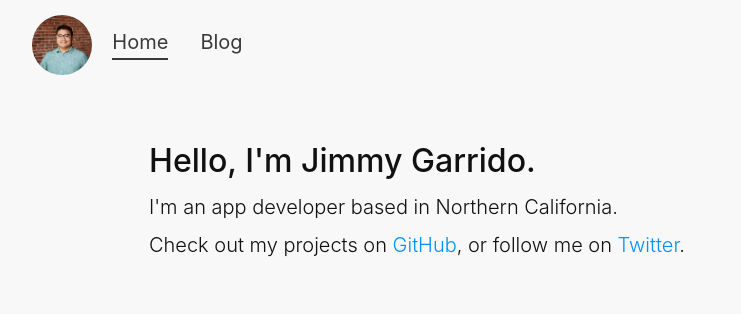
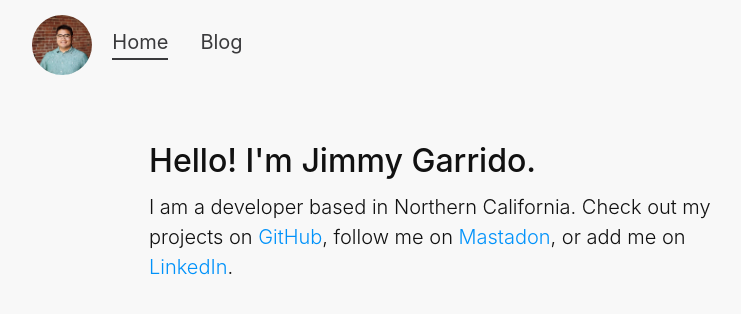
Before and after one commit to jimmgarrido/jimmgarr-site, a Jekyll site: the page built from index.html, in a window 1280 px wide. Shown: the top 314 px of the page, without its empty margins (189-930 px from the left). Built offline with Jekyll 4.4.1, drawn with Linux system fonts in a browser that asks for light colours.

Commit message:
Update socials

```diff
--- a/_layouts/about_page.html
+++ b/_layouts/about_page.html
@@ -41,17 +41,18 @@
 
         <div class="row about">
             <div class="col-sm-12 col-md-8 col-lg-6 col-md-offset-2 col-lg-offset-3">
-                <h1>Hello, I'm Jimmy Garrido.</h1>
+                <h1>Hello! I'm Jimmy Garrido.</h1>
                 <p>
-                    I'm an app developer based in Northern California.
-                </p>
-                <p>
+                    I am a developer based in Northern California.
                     Check out my projects on
                     <a href="https://github.com/jimmgarrido" style="color:#0092fa">
                     GitHub</a>,
-                    or follow me on
-                    <a href="https://twitter.com/jimmgarr" style="color:#0092fa">
-                    Twitter</a>.
+                    follow me on
+                    <a href="https://xoxo.zone/@jimmgarr" style="color:#0092fa">
+                    Mastadon</a>,
+                    or add me on
+                    <a href="https://www.linkedin.com/in/jimmy-garrido-b2140274/" style="color:#0092fa">
+                    LinkedIn</a>.
                 </p>
             </div>
         </div>
--- a/css/home.css
+++ b/css/home.css
@@ -1,3 +1,7 @@
+.about {
+    text-align: center;
+}
+
 .post-title {
     margin-top: 2px;
     margin-bottom: 6px;
```
